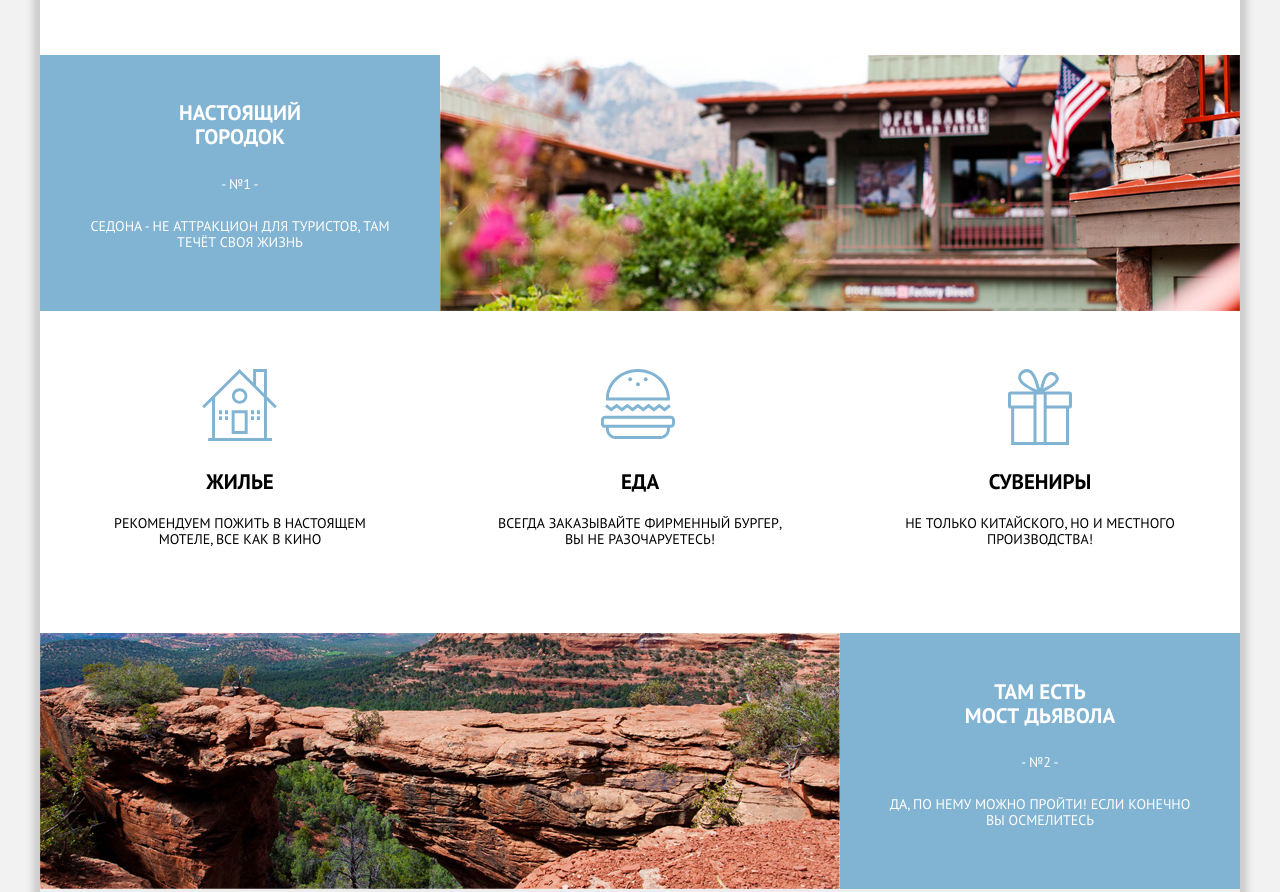
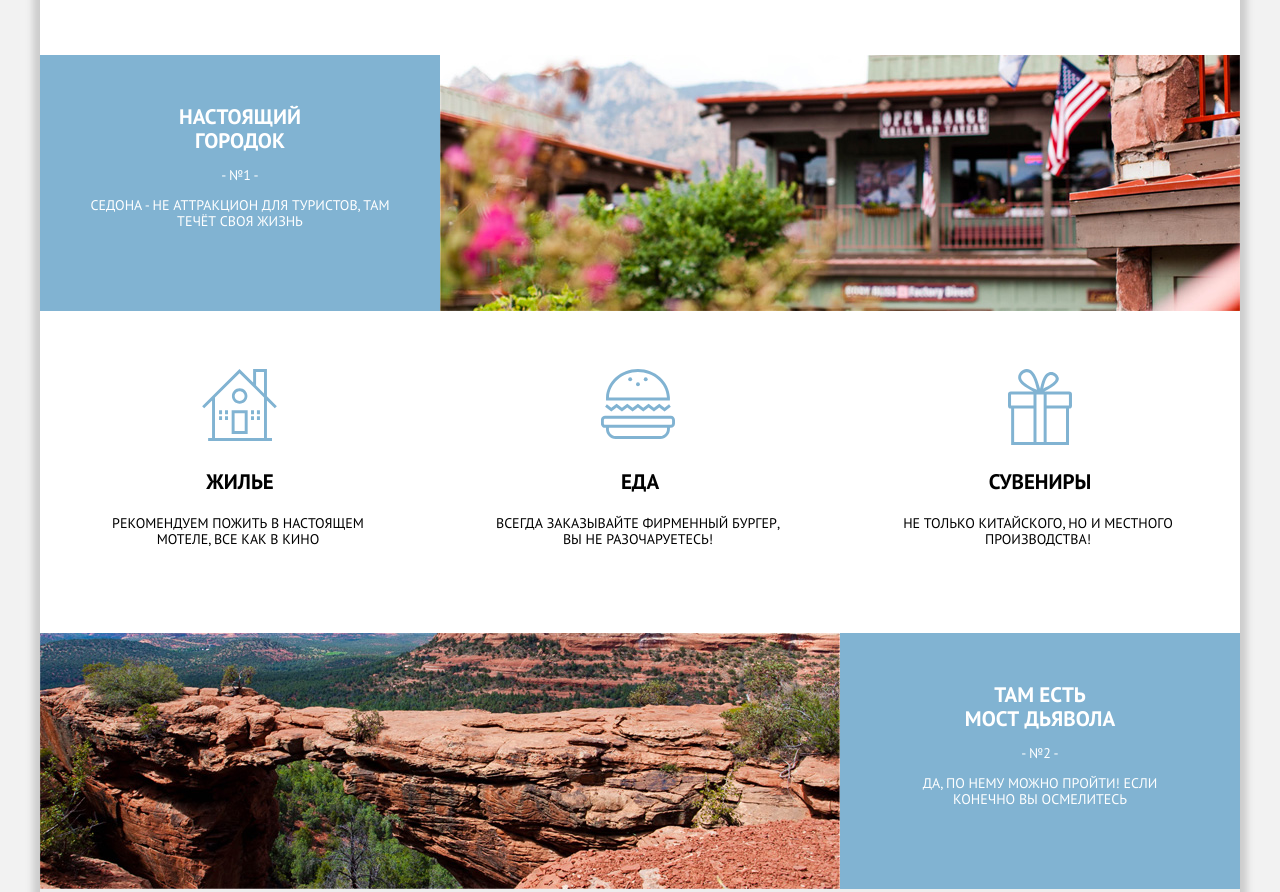
Before and after one commit to DanilaMamai/809599-sedona, a plain HTML site: page index.html in a window 1280 px wide. Shown: the part 783-1675 px from the top of the page. Drawn offline with Linux system fonts and the light colour scheme.

Commit message:
Работа над ошибками #3.
Работа над ошибками #3.

```diff
--- a/css/style.css
+++ b/css/style.css
@@ -26,7 +26,7 @@ a {
 }
 
 .header-navigation {
-  width: 1056px;
+  width: 1200px;
 }
 
 /*Логотип*/
@@ -119,6 +119,7 @@ a:active {
 
 .main-head {
   background: url('../img/main-logo.jpg');
+  background-color: #637887;
   display: -webkit-box;
   display: -ms-flexbox;
   display: flex;
@@ -205,19 +206,7 @@ a:active {
 
 .services-content {
   position: relative;
-  display: -webkit-box;
-  display: -ms-flexbox;
-  display: flex;
-  -webkit-box-align: center;
-      -ms-flex-align: center;
-          align-items: center;
-  -webkit-box-pack: justify;
-      -ms-flex-pack: justify;
-          justify-content: space-between;
-  -webkit-box-orient: vertical;
-  -webkit-box-direction: normal;
-      -ms-flex-direction: column;
-          flex-direction: column;
+  text-align: center;
   width: 304px;
   margin-bottom: 10px;
 }
@@ -331,34 +320,21 @@ a:active {
 }
 
 .content {
-  display: -webkit-box;
-  display: -ms-flexbox;
-  display: flex;
-  -webkit-box-orient: vertical;
-  -webkit-box-direction: normal;
-      -ms-flex-direction: column;
-          flex-direction: column;
-  -webkit-box-align: center;
-      -ms-flex-align: center;
-          align-items: center;
   min-height: 142px;
   width: 300px;
   margin-top: -15px;
+  text-align: center;
 }
 
 .content h3 {
-  width: 151px;
   margin: 0;
+  padding: 0 74.5px;
   text-align: center;
 }
 
-.content p {
-  width: 302px;
+.last p {
   margin: 26px 0 0 0;
-}
-
-.last p {
-  width: 265px;
+  padding: 0 15px;
 }
 
 /*offers*/
```
Also changed, not shown: index.html (+5 -5 lines).
